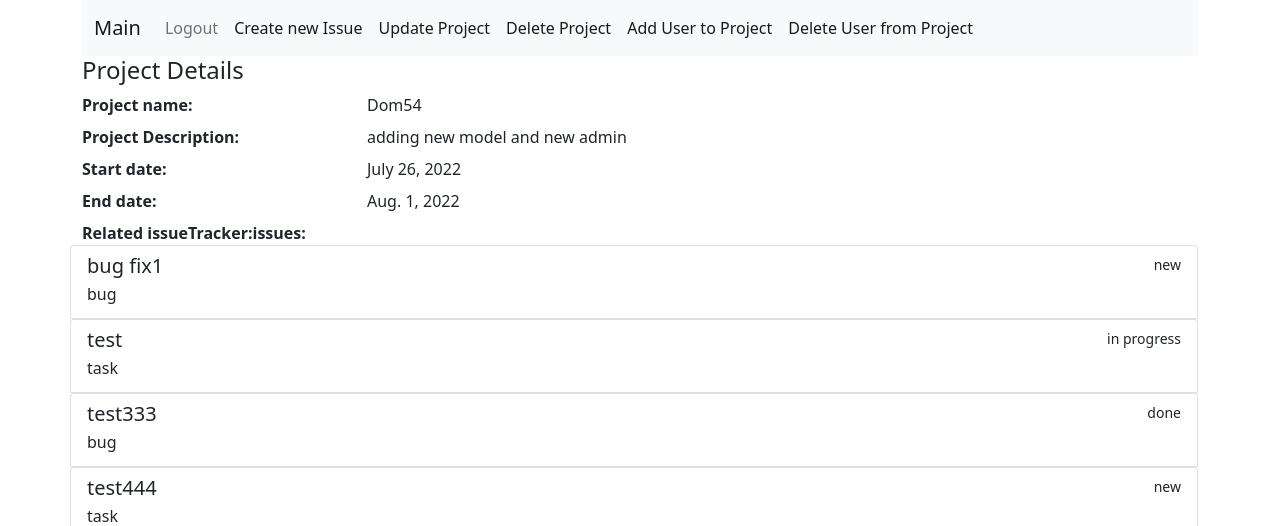
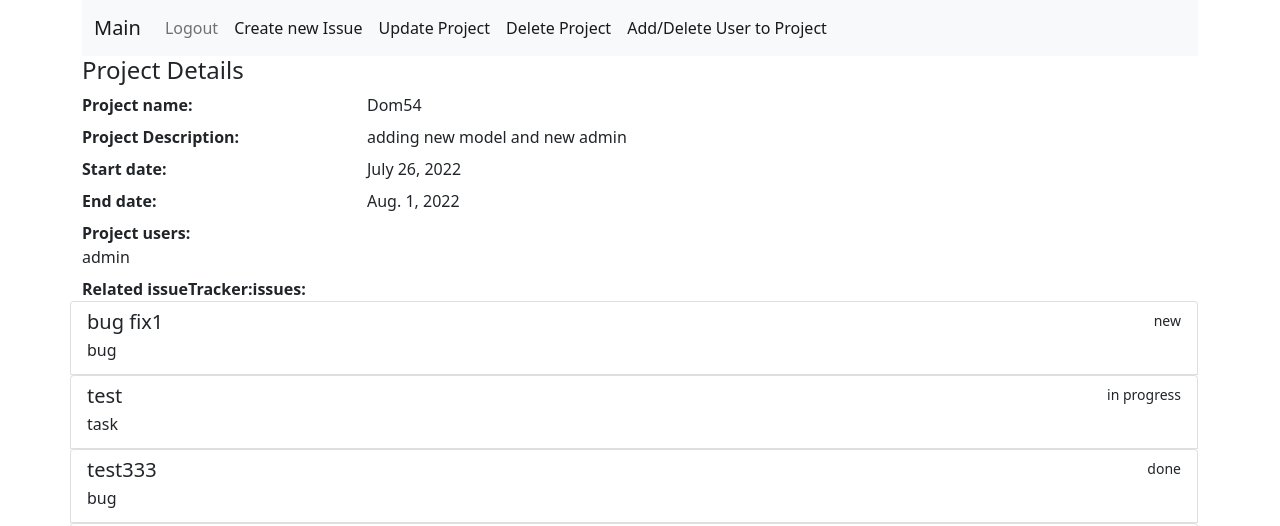
Before and after one commit to sakurakuba/work49, a Django app: page /project/1/ in a window 1280 px wide. Shown: the top 526 px of the page. Run offline with Django 4.2, Linux system fonts and the light colour scheme; a user stored in the database is signed in; data comes from the database, SQL or seed files in the repository; tables that the repository leaves empty hold one stand-in row (values such as "Sample post").

Commit message:
refactored views/forms/urls/project_view page for adding user. added permissions to user for creating new propject and view it

```diff
--- a/issueTracker/forms.py
+++ b/issueTracker/forms.py
@@ -8,11 +8,6 @@ from .models import Issue, Type, Status, Project
 
 
 class IssueForm(forms.ModelForm):
-    # summary = forms.CharField(max_length=50, required=True, label='Summary')
-    # description = forms.CharField(max_length=300, required=False, label='Description')
-    # type = forms.ModelMultipleChoiceField(queryset=Type.objects.all(), label='Type')
-    # status = forms.ModelChoiceField(queryset=Status.objects.all(), label='Status')
-
     class Meta:
         model = Issue
         fields = ["summary", "description", "status", "type"]
@@ -38,29 +33,9 @@ class ProjectForm(forms.ModelForm):
         fields = ["project_name", "project_description", "start_date", "end_date"]
 
 
+class UserAddForm(forms.ModelForm):
+    users = forms.ModelMultipleChoiceField(queryset=get_user_model().objects.all(), widget=widgets.CheckboxSelectMultiple)
 
-class UserAddForm(forms.ModelForm):
     class Meta:
         model = Project
-        fields = ["users"]
-        widgets = {
-            "type": widgets.CheckboxSelectMultiple
-        }
-
-class UserDeleteForm(forms.ModelForm):
-    class Meta:
-        model = Project
-        fields = ["users"]
-        widgets = {
-            "type": widgets.CheckboxSelectMultiple
-        }
-
-# class IssueDeleteForm(forms.ModelForm):
-#     class Meta:
-#         model = Issue
-#         fields = ["summary"]
-#
-#     def clean_title(self):
-#         if self.instance.title != self.cleaned_data.get("summary"):
-#             raise ValidationError("Issue name doesn't match")
-#         return self.cleaned_data.get("summary")
+        fields = ("users",)
--- a/issueTracker/models.py
+++ b/issueTracker/models.py
@@ -48,7 +48,7 @@ class Type(models.Model):
 
 
 class Project(models.Model):
-    users = models.ManyToManyField(get_user_model(), related_name="users")
+    users = models.ManyToManyField(get_user_model(), related_name="projects")
     start_date = models.DateField(default=date.today, verbose_name='Start date')
     end_date = models.DateField(blank=True, default='', verbose_name='End date')
     project_name = models.CharField(max_length=50, verbose_name='Project name')
@@ -66,3 +66,4 @@ class Project(models.Model):
         db_table = 'projects'
         verbose_name = 'Project'
         verbose_name_plural = 'Projects'
+        permissions = [('add_users_to_project', 'Add users to project')]
--- a/issueTracker/urls.py
+++ b/issueTracker/urls.py
@@ -2,7 +2,7 @@
 from django.urls import path
 
 from issueTracker.views import IndexView, IssueView, IssueUpdate, IssueCreate, IssueDelete, AllProjectsView, \
-    ProjectView, ProjectCreate, ProjectUpdate, ProjectDelete, UserAdd, UserDelete
+    ProjectView, ProjectCreate, ProjectUpdate, ProjectDelete, UserAdd
 
 app_name = "issueTracker"
 
@@ -18,5 +18,4 @@ urlpatterns = [
     path('issue/<int:pk>/delete/', IssueDelete.as_view(), name="delete"),
     path('project/<int:pk>/issue/create/', IssueCreate.as_view(), name="create"),
     path('project/<int:pk>/user/add', UserAdd.as_view(), name="user_add"),
-    path('users/<int:pk>/delete', UserDelete.as_view(), name="user_delete"),
 ]
--- a/issueTracker/views.py
+++ b/issueTracker/views.py
@@ -1,5 +1,6 @@
+from django.contrib.auth import get_user_model
 from django.contrib.auth.decorators import login_required
-from django.contrib.auth.mixins import LoginRequiredMixin
+from django.contrib.auth.mixins import LoginRequiredMixin, PermissionRequiredMixin
 from django.contrib.auth.models import User
 from django.db.models import Q
 from django.forms import forms
@@ -11,7 +12,7 @@ from django.utils.http import urlencode
 from django.views import View
 from django.views.generic import TemplateView, FormView, ListView, DetailView, CreateView, UpdateView, DeleteView
 
-from issueTracker.forms import IssueForm, SearchForm, ProjectForm, UserAddForm, UserDeleteForm
+from issueTracker.forms import IssueForm, SearchForm, ProjectForm, UserAddForm
 from issueTracker.models import Issue, Type, Status, Project
 
 
@@ -131,37 +132,29 @@ class AllProjectsView(ListView):
             return self.form.cleaned_data.get("search")
 
 
-class ProjectView(DetailView):
+class ProjectView(PermissionRequiredMixin, DetailView):
     template_name = 'project_view.html'
     model = Project
+    permission_required = "issueTracker.view_project"
 
     def get_context_data(self, **kwargs):
         context = super(ProjectView, self).get_context_data(**kwargs)
         context['issues'] = self.object.projects.all().order_by('-created_at')
         return context
 
+    def has_permission(self):
+        return super().has_permission() and self.request.user in self.get_object().users.all()
 
-class ProjectCreate(LoginRequiredMixin, CreateView):
+
+class ProjectCreate(PermissionRequiredMixin, CreateView):
     form_class = ProjectForm
     template_name = "project_create.html"
-
-
-class UserAdd(LoginRequiredMixin, CreateView):
-    form_class = UserAddForm
-    template_name = "users.html"
+    permission_required = "issueTracker.add_project"
 
     def form_valid(self, form):
-        project = get_object_or_404(Project, pk=self.kwargs.get("pk"))
-        users = User.objects.all()
-        for u in users:
-            if u == User.username:
-                project.users.add(u.id)
-        return redirect("issueTracker:project_view", pk=project.pk)
-
-    def get_success_url(self):
-        return reverse("issueTracker:project_view", kwargs={"pk": self.object.project.pk})
-
-
+        response = super().form_valid(form)
+        self.object.users.add(self.request.user)
+        return response
 
 
 class ProjectUpdate(LoginRequiredMixin, UpdateView):
@@ -176,15 +169,14 @@ class ProjectDelete(LoginRequiredMixin, DeleteView):
     success_url = reverse_lazy("issueTracker:index")
 
 
-class UserDelete(DeleteView):
-    model = User
-    form_class = UserDeleteForm
-    template_name = "delete_users.html"
+class UserAdd(PermissionRequiredMixin, UpdateView):
+    model = Project
+    form_class = UserAddForm
+    template_name = "users.html"
+    permission_required = "issueTracker.add_users_to_project"
 
-    def get(self, request, *args, **kwargs):
-        project = get_object_or_404(Project, pk=self.kwargs.get("pk"))
-        users = self.request.user
-        return super().delete(request, *args, **kwargs)
+    def has_permission(self):
+        return super().has_permission() and self.request.user in self.get_object().users.all()
 
     def get_success_url(self):
         return reverse("issueTracker:project_view", kwargs={"pk": self.object.pk})
--- a/templates/project_view.html
+++ b/templates/project_view.html
@@ -1,6 +1,7 @@
 {% extends "base.html" %}
 {% block nav %}
     {% if request.user.is_authenticated %}
+        {% if user.is_superuser or perms.issueTracker.view_project and user in project.users.all %}
         <li class="nav-item">
             <a class="nav-link active" aria-current="page" href="{% url "issueTracker:create" project.pk %}">Create new Issue</a>
         </li>
@@ -11,11 +12,9 @@
             <a class="nav-link active" aria-current="page" href="{% url "issueTracker:project_delete" project.pk %}">Delete Project</a>
         </li>
         <li class="nav-item">
-            <a class="nav-link active" aria-current="page" href="{% url "issueTracker:user_add" project.pk %}">Add User to Project</a>
+            <a class="nav-link active" aria-current="page" href="{% url "issueTracker:user_add" project.pk %}">Add/Delete User to Project</a>
         </li>
-        <li class="nav-item">
-            <a class="nav-link active" aria-current="page" href="{% url "issueTracker:user_delete" project.pk %}">Delete User from Project</a>
-        </li>
+        {% endif %}
     {% endif %}
 {% endblock %}
 
@@ -30,6 +29,10 @@
   <dd class="col-sm-9">{{ project.start_date }}</dd>
     <dt class="col-sm-3">End date:</dt>
             <dd class="col-sm-9">{{ project.end_date }}</dd>
+    <dt class="col-sm-3">Project users:</dt>
+    {% for u in project.users.all %}
+        <span><dd class="col-sm-9">{{ u.username }}</dd></span>
+    {% endfor %}
     <dt class="col-sm-3">Related issueTracker:issues:</dt>
         <br/>
     {% for iss in project.projects.all %}
```
Also changed, not shown: issueTracker/migrations/0011_alter_project_options_alter_project_users.py (added).
